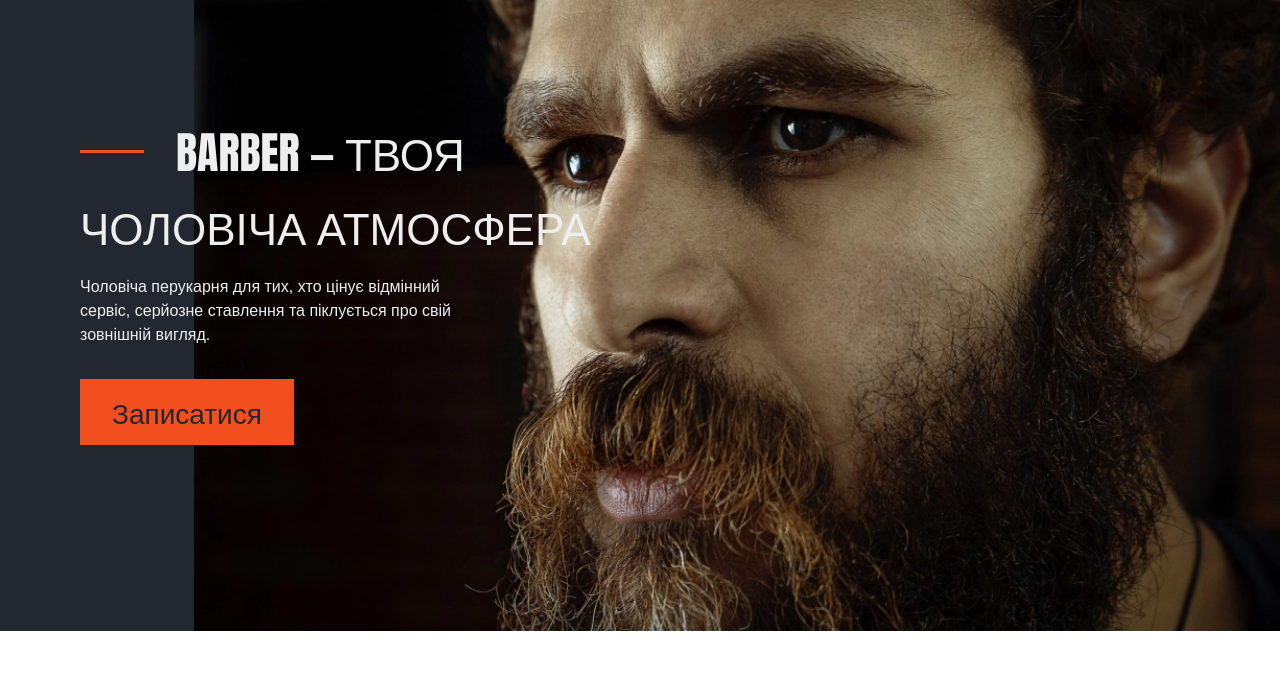
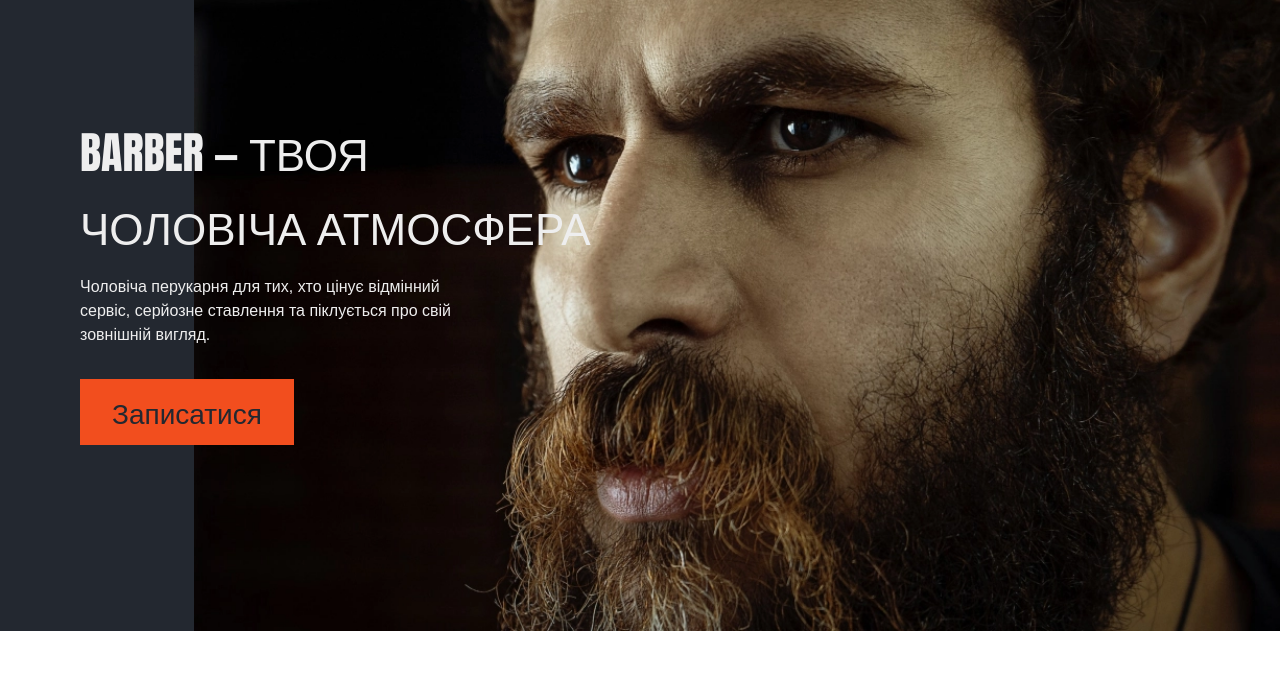
Before and after one commit to snizhanamohyl/barber-markup, a plain HTML site: page index.html in a window 1280 px wide. Shown: the part 121-800 px from the top of the page. Drawn offline with nearby package versions, Linux system fonts and the light colour scheme.

Commit message:
fix: hero title

```diff
--- a/sass/layouts/_hero.scss
+++ b/sass/layouts/_hero.scss
@@ -42,6 +42,10 @@
     @include desktop {
         font-size: 44px;
     }
+
+    &::before {
+        display: none;
+    }
 }
 
 .hero__descr {
```
Also changed, not shown: css/main.css, css/main.min.css, 2 other files.
